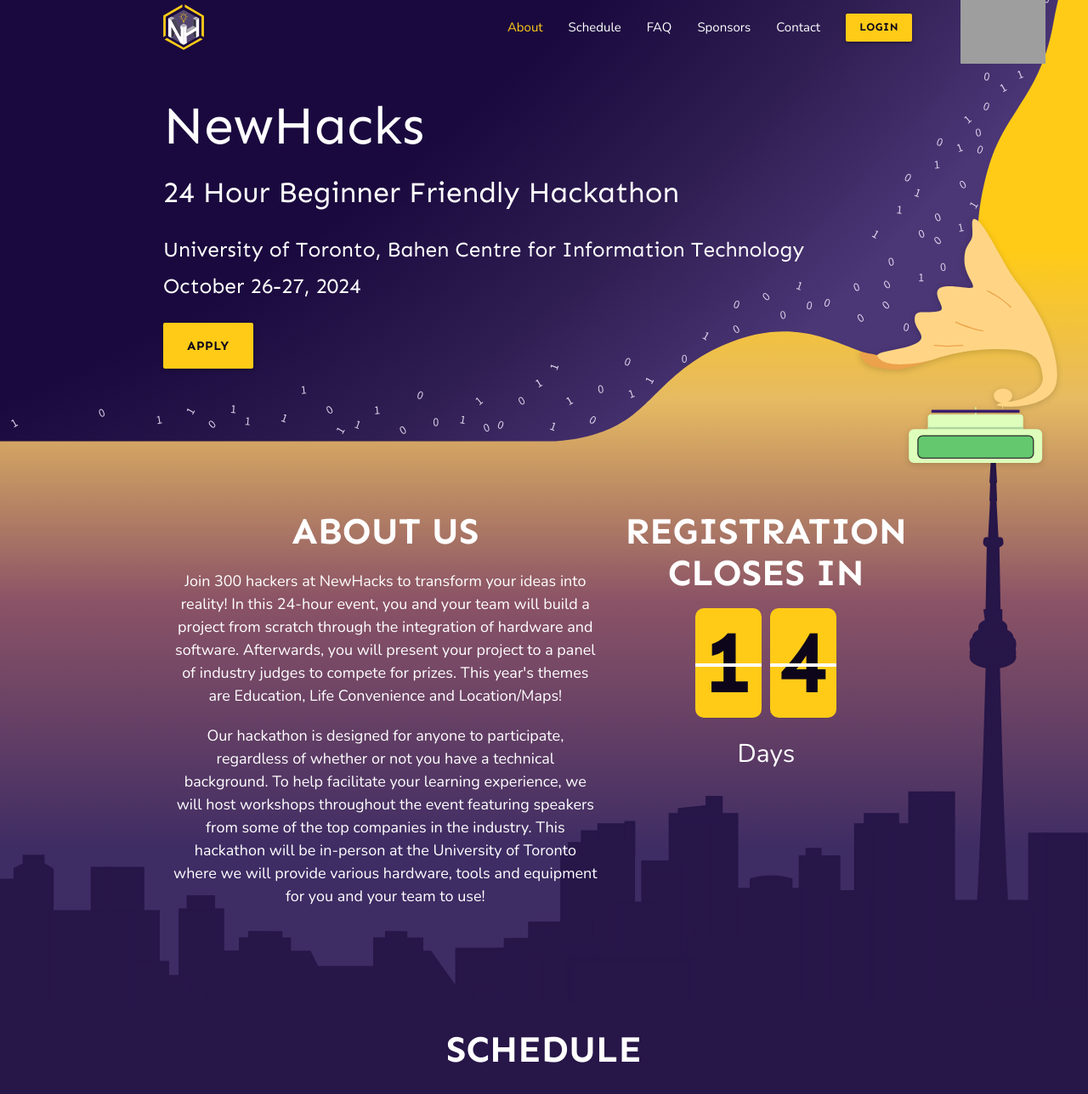
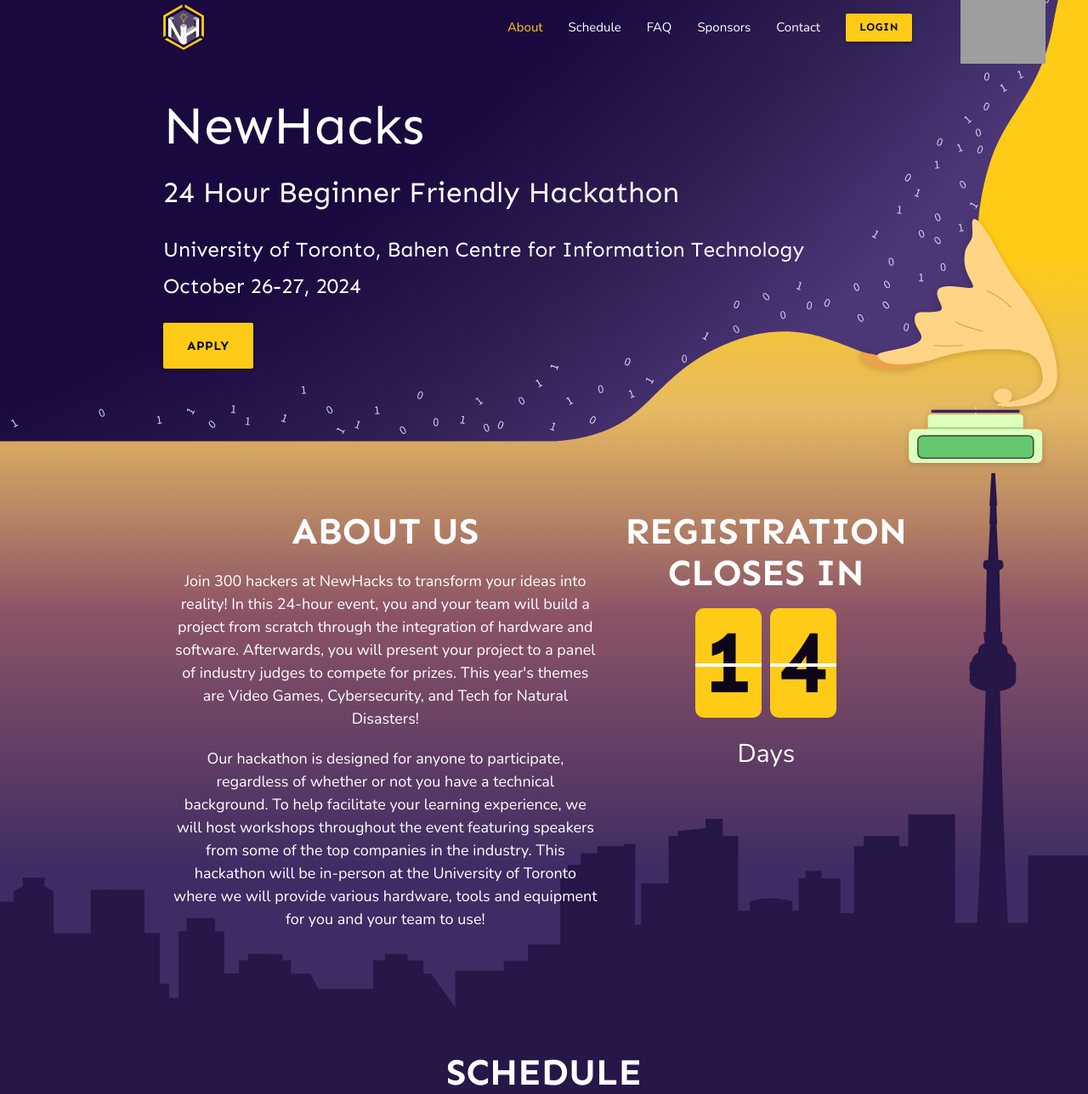
Before and after one commit to ieeeuoft/newhacks-site-2024, a Django app: page / in a window 1280 px wide. Shown: the top 1288 px of the page at 85% size. Run offline with Django 3.2, Linux system fonts and the light colour scheme; style sheets or scripts are compiled from the project's sources; grey boxes are pictures that could not be loaded.

Commit message:
Updated themes message for Newhacks (#15)
* Updated themes message for Newhacks

* fix message for themes

---------

Co-authored-by: carmen-chau <carmenjchau@gmail.com>

```diff
--- a/hackathon_site/event/jinja2/event/landing.html
+++ b/hackathon_site/event/jinja2/event/landing.html
@@ -64,7 +64,7 @@
                     <h3 class="center white-text">About us</h3>
 
                     <p class="center white-text">
-                        Join 300 hackers at NewHacks to transform your ideas into reality! In this 24-hour event, you and your team will build a project from scratch through the integration of hardware and software. Afterwards, you will present your project to a panel of industry judges to compete for prizes. This year's themes are Education, Life Convenience and Location/Maps!
+                        Join 300 hackers at NewHacks to transform your ideas into reality! In this 24-hour event, you and your team will build a project from scratch through the integration of hardware and software. Afterwards, you will present your project to a panel of industry judges to compete for prizes. This year's themes are Video Games, Cybersecurity, and Tech for Natural Disasters!
                     </p>
                     <p class="center white-text">
                         Our hackathon is designed for anyone to participate, regardless of whether or not you have a technical background. To help facilitate your learning experience, we will host workshops throughout the event featuring speakers from some of the top companies in the industry. This hackathon will be in-person at the University of Toronto where we will provide various hardware, tools and equipment for you and your team to use!
```
